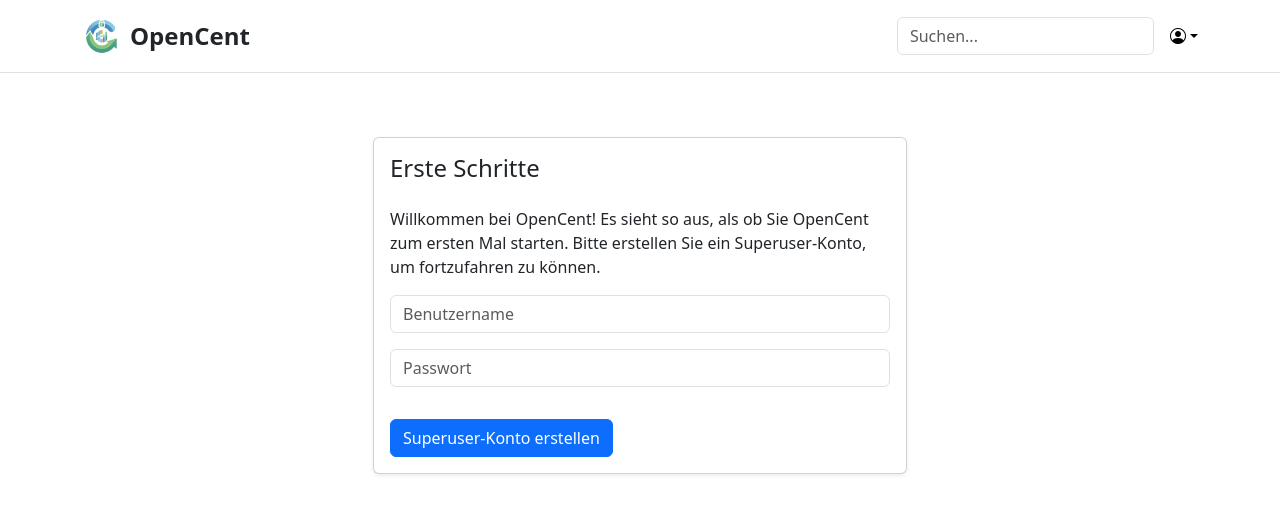
After one commit to jjk4/opencent, a Django app: page /first_run_setup/ in a window 1280 px wide. The commit adds this page. Shown: the top 514 px of the page. Run offline with Django 5.2, Linux system fonts and the light colour scheme; some libraries are stand-ins or nearby versions.

Commit message:
Change dockers db to postgres closes #3 and create setup wizard closes #8

```diff
--- /dev/null
+++ b/manager/middleware.py
@@ -0,0 +1,22 @@
+from django.shortcuts import redirect
+from django.urls import reverse
+from django.contrib.auth import get_user_model
+
+class FirstRunSetupMiddleware:
+    def __init__(self, get_response):
+        self.get_response = get_response
+
+    def __call__(self, request):
+        setup_url = reverse('first_run_setup')
+
+        if request.path.startswith('/static/') or request.path.startswith('/media/'):
+             return self.get_response(request)
+
+        if request.path == setup_url:
+            return self.get_response(request)
+
+        User = get_user_model()
+        if not User.objects.filter(is_superuser=True).exists():
+            return redirect('first_run_setup')
+
+        return self.get_response(request)
--- /dev/null
+++ b/manager/templates/first_run_setup.html
@@ -0,0 +1,36 @@
+{% extends 'master.html' %}
+{% block content %}
+{% if superuser_exists %}
+<div class="container mt-5">
+    <div class="row justify-content-center">
+        <div class="col-md-6">
+            <div class="alert alert-info text-center" role="alert">
+                <h4 class="alert-heading">Setup abgeschlossen!</h4>
+                <p>Das Setup wurde bereits abgeschlossen!</p>
+                <hr>
+                <a href="/users/login" class="btn btn-primary mt-3">Zum Login</a>
+            </div>
+        </div>
+    </div>
+</div>
+{% else %}
+<div class="container mt-5">
+    <div class="row justify-content-center">
+        <div class="col-md-6">
+            <div class="card shadow-sm">
+                <div class="card-body">
+                    <h4 class="card-title mb-4">Erste Schritte</h4>
+                    <p class="card-text">Willkommen bei OpenCent! Es sieht so aus, als ob Sie OpenCent zum ersten Mal starten. Bitte erstellen Sie ein Superuser-Konto, um fortzufahren zu können.</p>
+                    <form method="post" action="">
+                        {% csrf_token %}
+                        <input type="text" name="username" class="form-control mb-3" placeholder="Benutzername" required />
+                        <input type="password" name="password" class="form-control mb-3" placeholder="Passwort" required />
+                        <button type="submit" class="btn btn-primary mt-3">Superuser-Konto erstellen</button>
+                    </form>
+                </div>
+            </div>
+        </div>
+    </div>
+</div>
+{% endif %}
+{% endblock %}
--- a/manager/templates/master.html
+++ b/manager/templates/master.html
@@ -45,9 +45,12 @@
           </form> <div class="dropdown text-end">
             <a href="#" class="d-block link-body-emphasis text-decoration-none dropdown-toggle" data-bs-toggle="dropdown" aria-expanded="false"><i class="bi bi-person-circle"></i></a> <ul class="dropdown-menu text-small" style="">
               {% if user.is_authenticated %}
+                {% if request.user.is_superuser or request.user.is_staff%}
                 <li>
-                  <a class="dropdown-item" href="#">Einstellungen</a>
-                </li> <li>
+                  <a class="dropdown-item" href="/admin/">Admin-Bereich</a>
+                </li>
+                {% endif %}
+                <li>
                   <hr class="dropdown-divider" />
                 </li> <li>
                   <form method="post" action="{% url 'logout' %}">
--- a/manager/urls.py
+++ b/manager/urls.py
@@ -3,6 +3,7 @@
 
 urlpatterns = [
     path('', views.homepage, name='homepage'),
+    path('first_run_setup/', views.first_run_setup, name='first_run_setup'),
     path('transactions/', views.transactions, name='transactions'),
     path('transaction_detail/<int:transaction_id>/', views.transaction_detail, name='transaction_detail'),
     path('transaction_add/', views.transaction_add, name='transaction_add'),
--- a/manager/views.py
+++ b/manager/views.py
@@ -3,6 +3,7 @@
 from django.template import loader
 from django.contrib.auth.decorators import login_required
 from .models import Transaction, Account, Category
+from django.contrib.auth.models import User
 from .forms import TransactionForm, AccountForm, CategoryForm
 from datetime import datetime, timedelta
 from django.core.serializers.json import DjangoJSONEncoder
@@ -99,6 +100,26 @@
 
     return history
 # ---------------------------------------------------------
+def first_run_setup(request):
+    superuser = User.objects.filter(is_superuser=True).first()
+    superuser_exists = superuser is not None
+    if request.method == 'POST':
+        if not superuser_exists:
+            username = request.POST.get('username')
+            password = request.POST.get('password')
+            User.objects.create_superuser(username=username, password=password, email='')
+            return redirect('/users/login')
+
+    context = {
+        'header_data': {
+            'title': 'Einrichtungsassistent',
+            'selected_tab': 'home',
+        },
+        'superuser_exists': superuser_exists,
+    }
+
+    return render(request, 'first_run_setup.html', context)
+
 @login_required
 def transactions(request):
     filter = False
--- a/requirements.txt
+++ b/requirements.txt
@@ -5,6 +5,7 @@
 gunicorn==23.0.0
 packaging==25.0
 pillow==12.1.0
+psycopg==3.3.2
 python-dotenv==1.2.1
 soupsieve==2.8.1
 sqlparse==0.5.5
```
Also changed, not shown: docker-compose.yml (+24 -5 lines), opencent/settings.py (+15 -7 lines), 5 other files.
